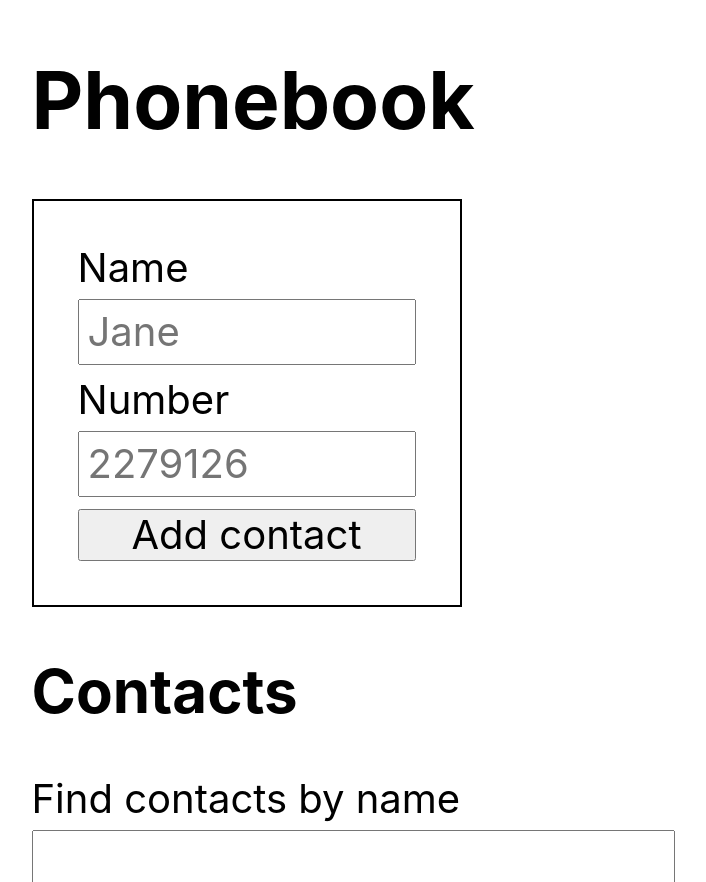
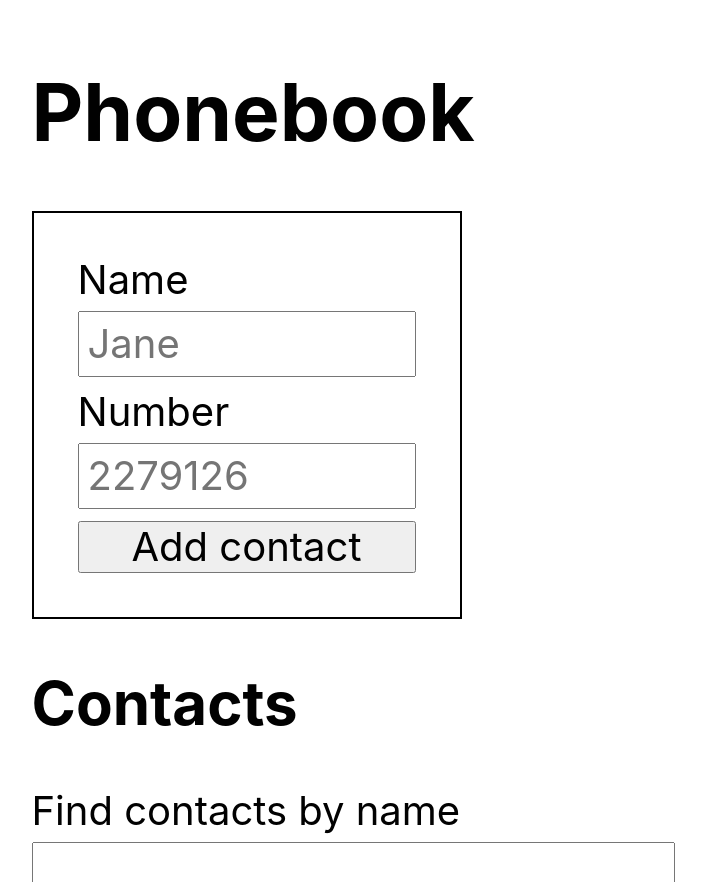
Before and after one commit to Konashuk/goit-react-hw-02-phonebook, a React (Create React App) app: page / in a window 1280 px wide. Shown: the top 882 px of the page, without its empty margins (287-993 px from the left). Built offline with nearby package versions, Linux system fonts and the light colour scheme.

Commit message:
add pading

```diff
--- a/src/components/App.jsx
+++ b/src/components/App.jsx
@@ -11,6 +11,8 @@ export const App = () => {
         alignItems: 'center',
         fontSize: 40,
         color: '#010101',
+        paddingTop: 12,
+        paddingBottom: 48,
       }}
     >
       <Phonebooks />
```
